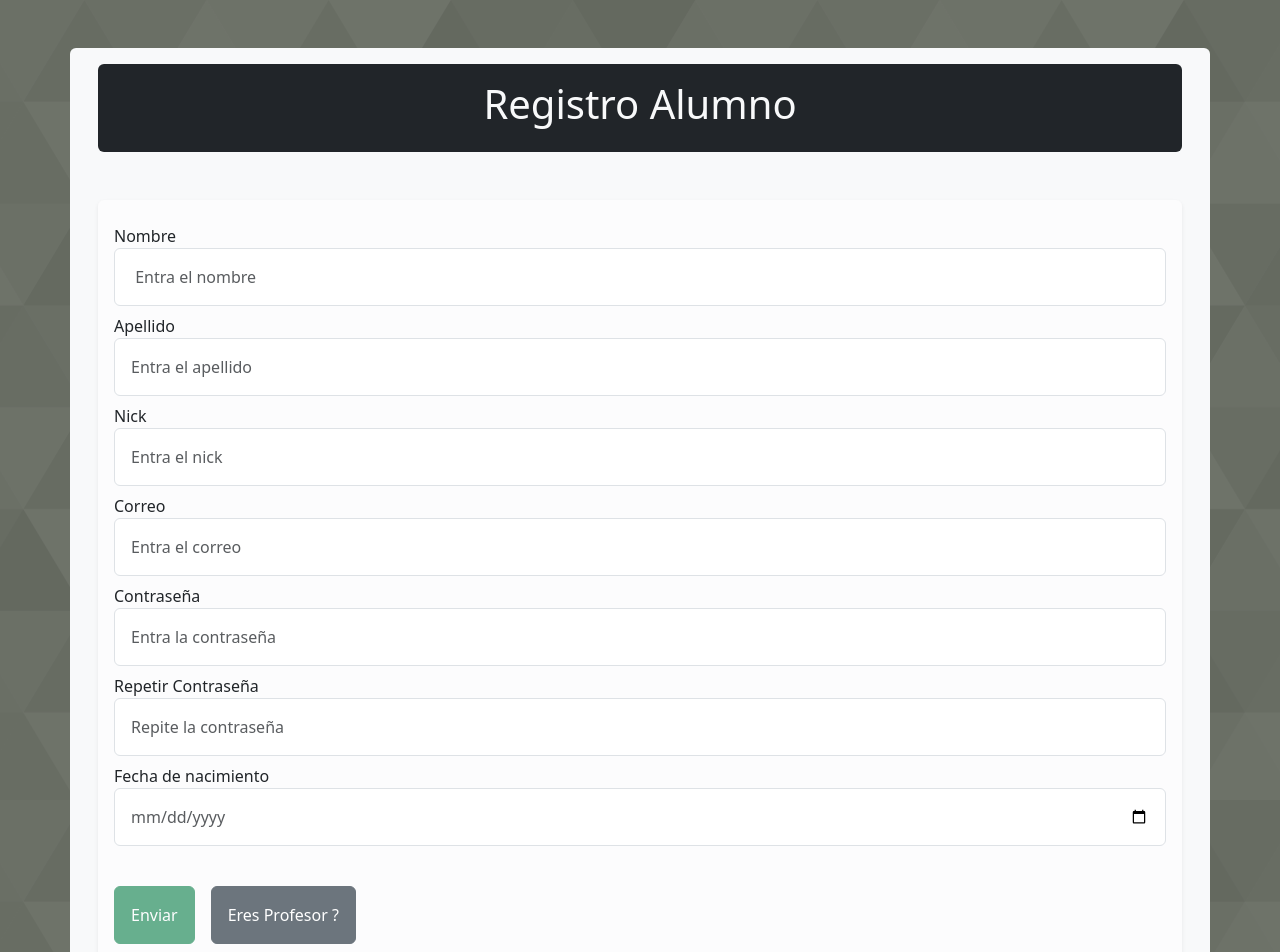
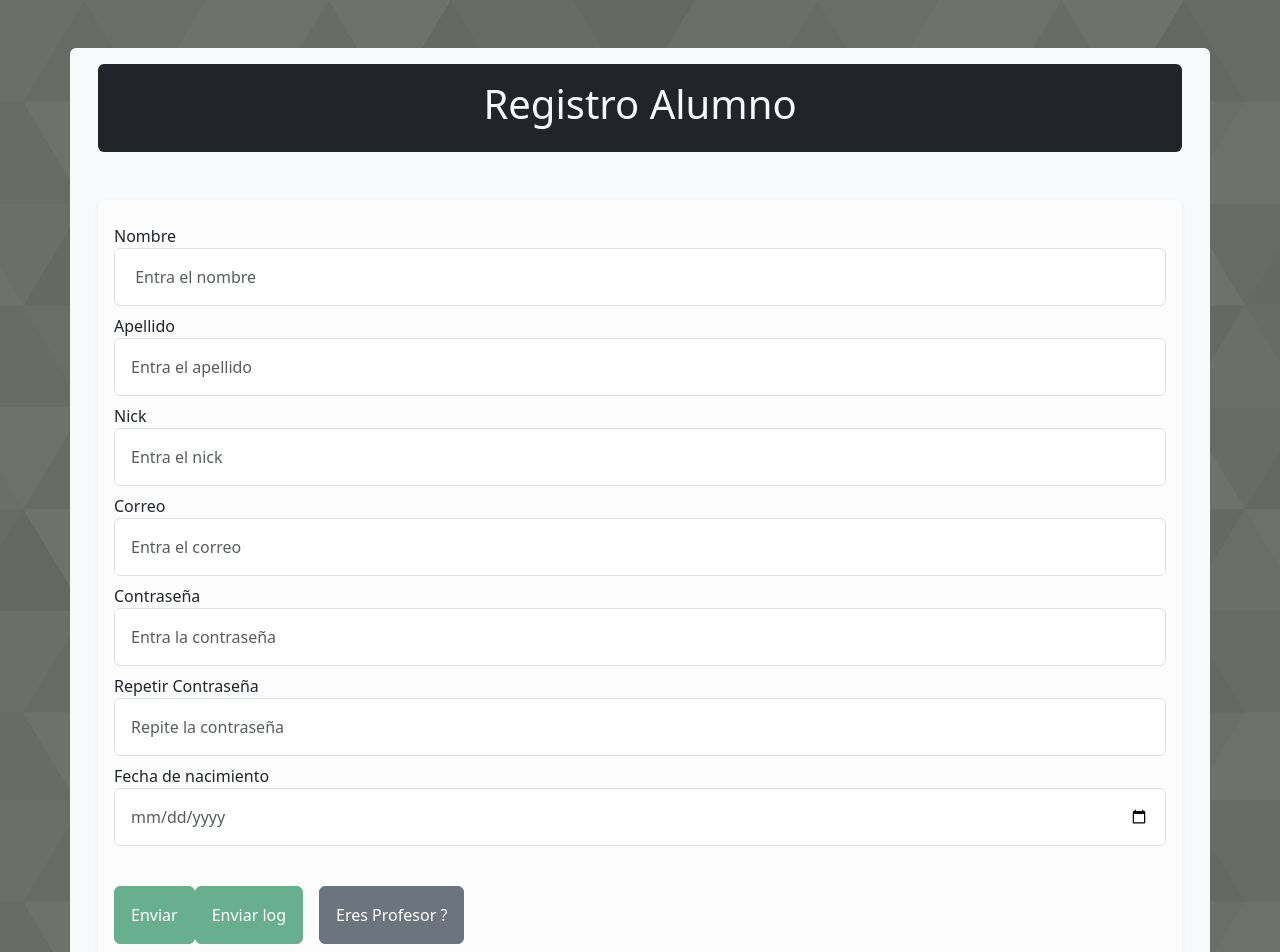
Before and after one commit to let-s-rol/Gamifica-front, an Angular app in the folder Frontend/: page /register in a window 1280 px wide. Shown: the top 952 px of the page. Built offline with nearby package versions, Linux system fonts and the light colour scheme.

Commit message:
TODO list

```diff
--- a/Frontend/src/app/app-routing/app-routing.module.ts
+++ b/Frontend/src/app/app-routing/app-routing.module.ts
@@ -21,3 +21,6 @@ const routes: Routes = [
   exports: [RouterModule],
 })
 export class AppRoutingModule {}
+
+
+// TODO: cuando se eliminan las clases Register Student, o Register Teacher, da un error en el resto de rutas.
--- a/Frontend/src/app/login/login.component.html
+++ b/Frontend/src/app/login/login.component.html
@@ -39,8 +39,10 @@
 
 
           <br />
+
+          <!-- TODO: hacer que revise si los datos son existentes o no -->
           <button class="btn p-3 btn-success" [disabled]="Login.invalid">
-            <a [routerLink]="['../user']" class="nav-link"> Enviar </a>
+            <a [routerLink]="['/user']" class="nav-link"> Enviar </a>
           </button>
           <button class="btn p-3 m-3 btn-secondary" ng>
             <a [routerLink]="['/register']" class="nav-link">
--- a/Frontend/src/app/register/register.component.html
+++ b/Frontend/src/app/register/register.component.html
@@ -118,6 +118,13 @@
           >
             Enviar
           </button>
+          <button
+
+            class="btn p-3 btn-success"
+            [disabled]="user.invalid"
+          >
+            Enviar log
+          </button>
 
           <button (click)="changeRol()" class="btn p-3 m-3 btn-secondary">
             Eres
```
Also changed, not shown: Frontend/src/app/register/register.component.ts (+23 -2 lines).
